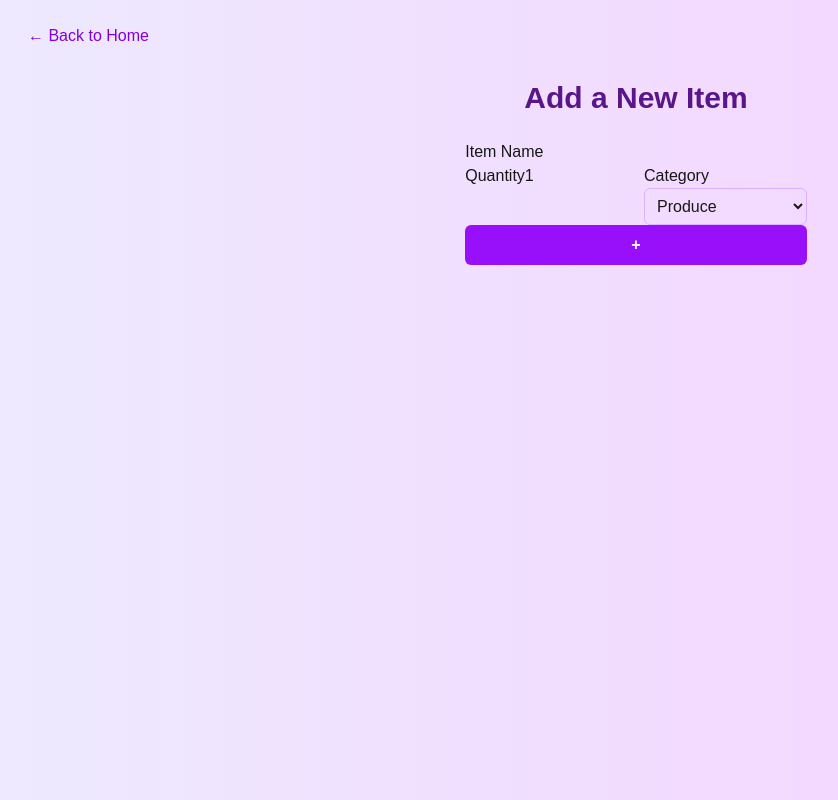
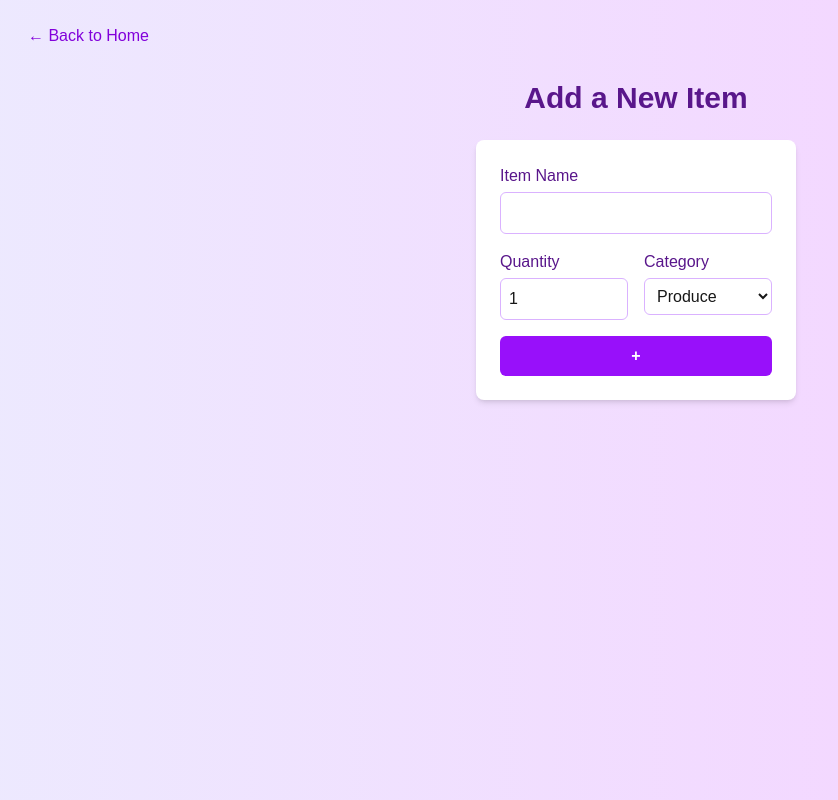
Before and after one commit to cresdom/cprg306-assignments, a Next.js app: page /week-5 in a window 1280 px wide. Shown: the whole page, without its empty margins (4-842 px from the left). Built offline with nearby package versions, Linux system fonts and the light colour scheme.

Commit message:
added more styling

```diff
--- a/app/week-5/NewItem.js
+++ b/app/week-5/NewItem.js
@@ -29,21 +29,22 @@ export default function NewItem() {
     }
 
     return (
-        <form onSubmit={handleSubmit}>
+        <form onSubmit={handleSubmit}className="bg-white p-6 rounded-lg shadow-md w-80 space-y-4">
         {/* name of item */}
         <div>
-            <label>Item Name</label>
+            <label className="block text-purple-900 mb-1 font-medium">Item Name</label>
             <input
             type="text"
             value={name}
             onChange={(event) => setName(event.target.value)}
-            required/>
+            required
+            className="w-full p-2 border border-purple-300 rounded-md focus:outline-none focus:ring-2 focus:ring-purple-400"/>
         </div>
 
         {/* quantityy & category */}
         <div className="flex gap-4">
             <div className="flex-1">
-            <label>Quantity</label>
+            <label className="block text-purple-900 mb-1 font-medium">Quantity</label>
             <input
                 type="number"
                 min="1"
@@ -51,11 +52,12 @@ export default function NewItem() {
                 value={quantity}
                 onChange={(event) =>
                 setQuantity(Number(event.target.value))
-                }/>
+                }
+                className="w-full p-2 border border-purple-300 rounded-md"/>
             </div>
 
             <div className="flex-1">
-            <label>Category</label>
+            <label className="block text-purple-900 mb-1 font-medium">Category</label>
             <select
                 value={category}
                 onChange={(event) => setCategory(event.target.value)}
```
